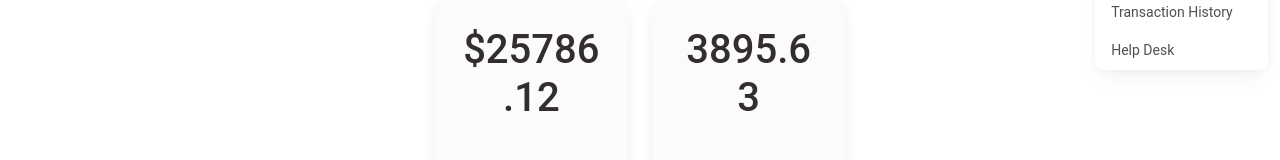
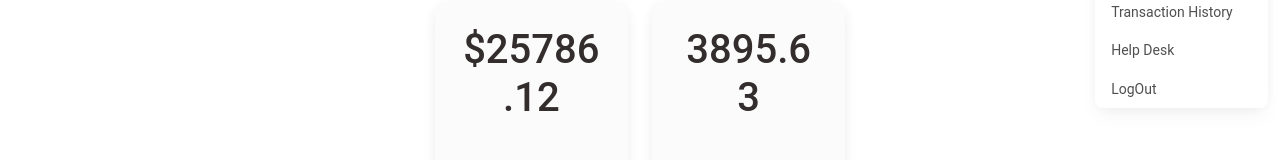
Before and after one commit to udithgunasekara/ITP_SkillSync_Project, a React (Create React App) app in the folder FrontEnd/react-frontend/: page /admin in a window 1280 px wide. Both pictures are taken after a click on the button 1220 px from the left and 32 px from the top of the page. Shown: the part 141-301 px from the top of the page. Built offline with nearby package versions, Linux system fonts and the light colour scheme; what @react-pdf/renderer would draw is missing.

Commit message:
Logout function eka implement kra kollaneee ! Navibar blnna

```diff
--- a/FrontEnd/react-frontend/src/layouts/navbar&footers/Navbar.tsx
+++ b/FrontEnd/react-frontend/src/layouts/navbar&footers/Navbar.tsx
@@ -1,6 +1,17 @@
-import { Link, NavLink } from "react-router-dom"
+import { Link, NavLink, useHistory} from "react-router-dom";
 
 export const Navbar = () => {
+    const history = useHistory();
+
+    const handleLogout = () => {
+        // Clear the authentication token from local storage
+        sessionStorage.removeItem('username');
+        sessionStorage.removeItem('id');
+        sessionStorage.removeItem('role');
+        sessionStorage.removeItem('email');
+
+        history.push('/FreelancerMain');
+      };
 
 
     return (
@@ -46,7 +57,8 @@ export const Navbar = () => {
                                 <li><NavLink className="dropdown-item" activeClassName="active-toggle" to={'/details'}>Billing and Information</NavLink></li>
                                 <li><NavLink className="dropdown-item" activeClassName="active-toggle" to={'/payment'}>Transaction History</NavLink></li>
                                 <li><NavLink className="dropdown-item" activeClassName="active-toggle" to={'/support'}>Help Desk</NavLink></li>
-                                {/* Add more dropdown items here if needed */}
+                                <li><NavLink className="dropdown-item" activeClassName="active-toggle" to={'/support'} onClick={handleLogout}>LogOut</NavLink></li>
+                               {/* Add more dropdown items here if needed */}
                             </ul>
                         </li>
 
```
